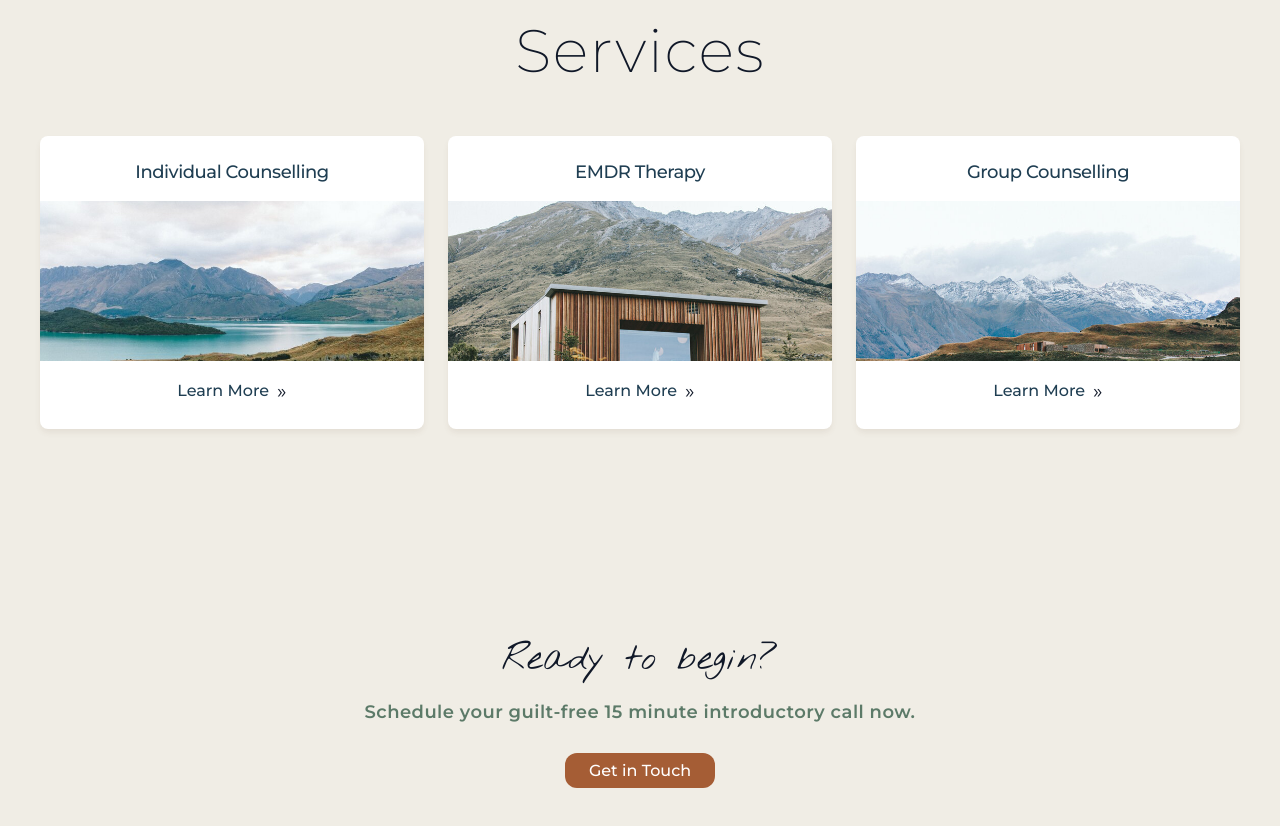
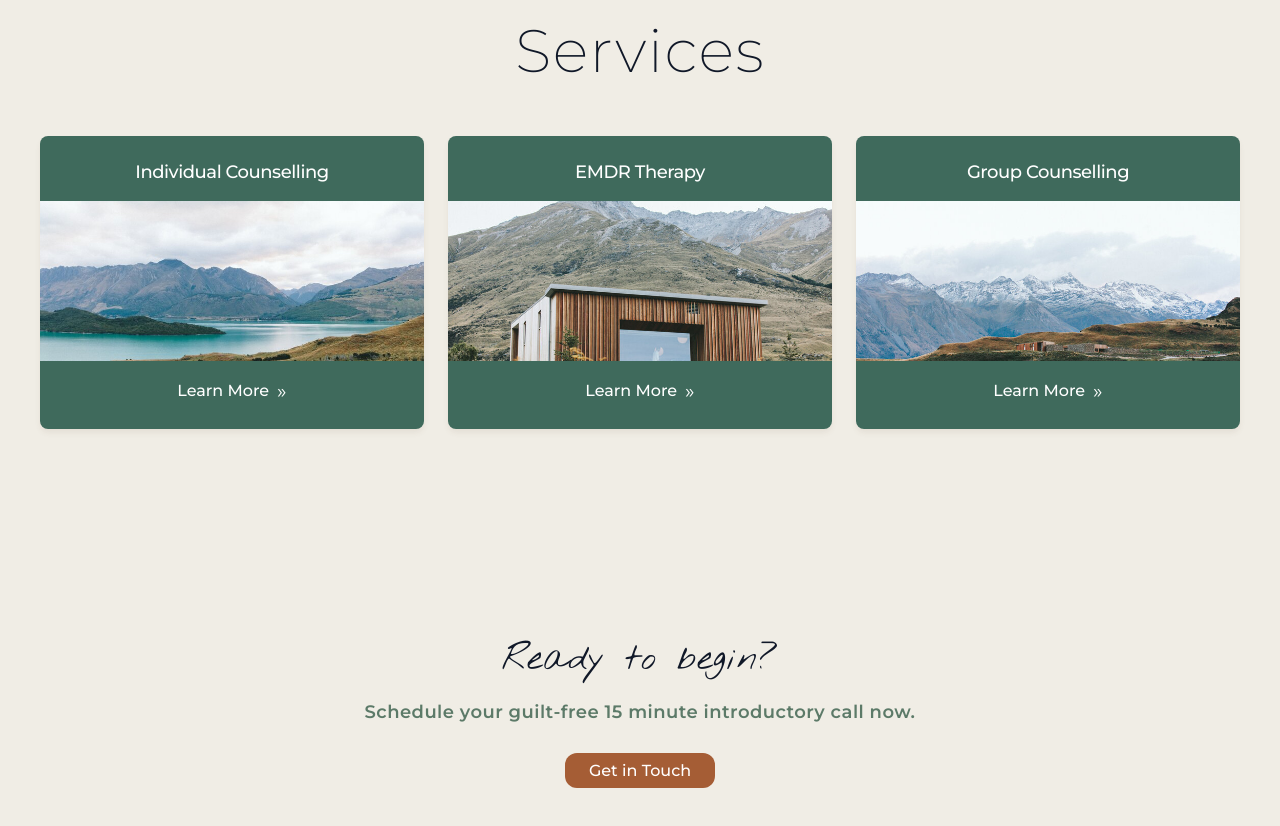
Before and after one commit to alexcoticehn/tender-ui, a Next.js app: page / in a window 1280 px wide. Shown: the part 1620-2446 px from the top of the page. Built offline with nearby package versions, Linux system fonts and the light colour scheme; a web font is replaced by a local one.

Commit message:
update colors on service cards

```diff
--- a/src/components/service-card.tsx
+++ b/src/components/service-card.tsx
@@ -20,10 +20,10 @@ export default function ServiceCard({
 }: ServiceCardProps) {
   return (
     <Link href={href}>
-      <div className="flex flex-col overflow-hidden rounded-lg shadow-md hover:shadow-xl transition-all duration-300 cursor-pointer bg-white h-full">
+      <div className="flex flex-col overflow-hidden rounded-lg shadow-md hover:shadow-xl transition-all duration-300 cursor-pointer bg-earth-moss h-full">
         {/* Top section with title */}
         <div className="pt-6 px-4 pb-4">
-          <h3 className="text-lg font-medium text-center text-neutral-950">
+          <h3 className="text-lg font-medium text-center text-white">
             {title}
           </h3>
         </div>
@@ -41,8 +41,8 @@ export default function ServiceCard({
 
         {/* Bottom section with Learn More */}
         <div className="pt-4 px-4 pb-6 flex items-center justify-center gap-2">
-          <span className="text-neutral-950 font-medium">Learn More</span>
-          <span className="text-xl">»</span>
+          <span className="text-white font-medium">Learn More</span>
+          <span className="text-xl text-white">»</span>
         </div>
       </div>
     </Link>
```
